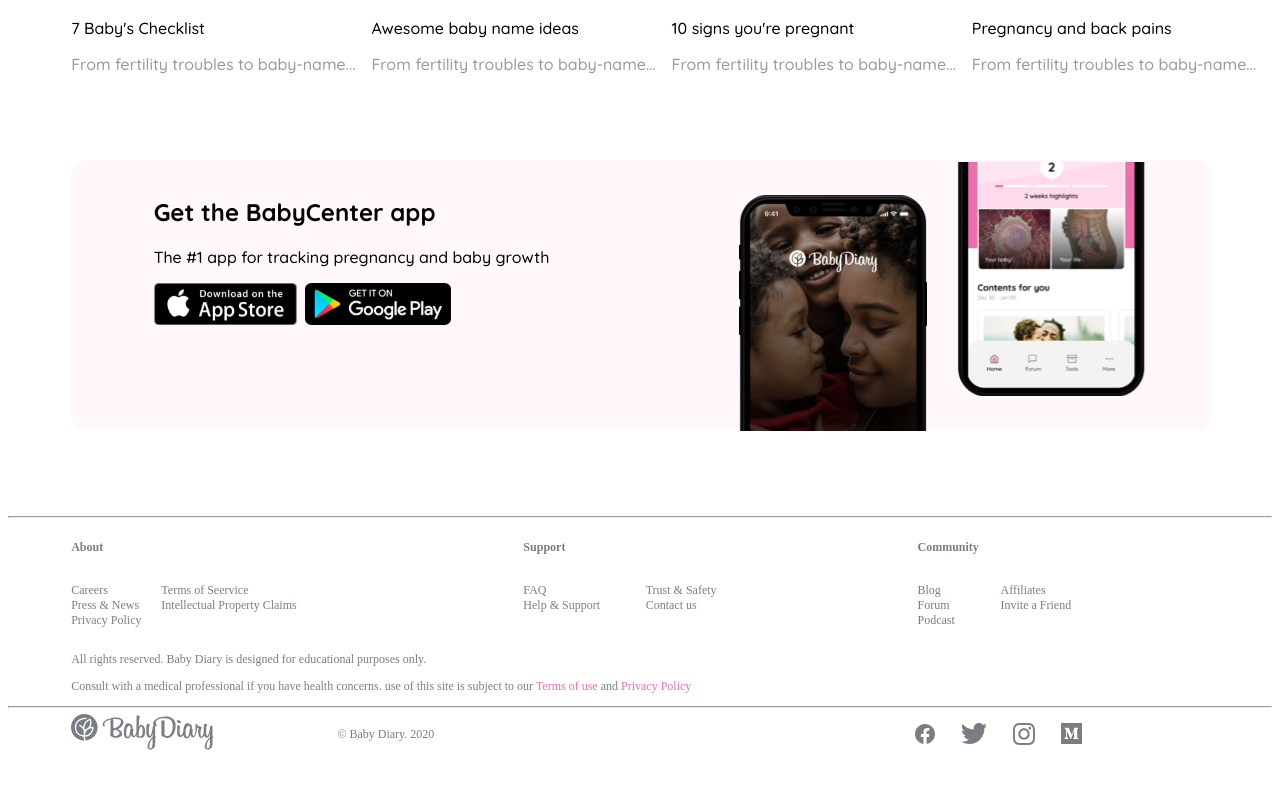
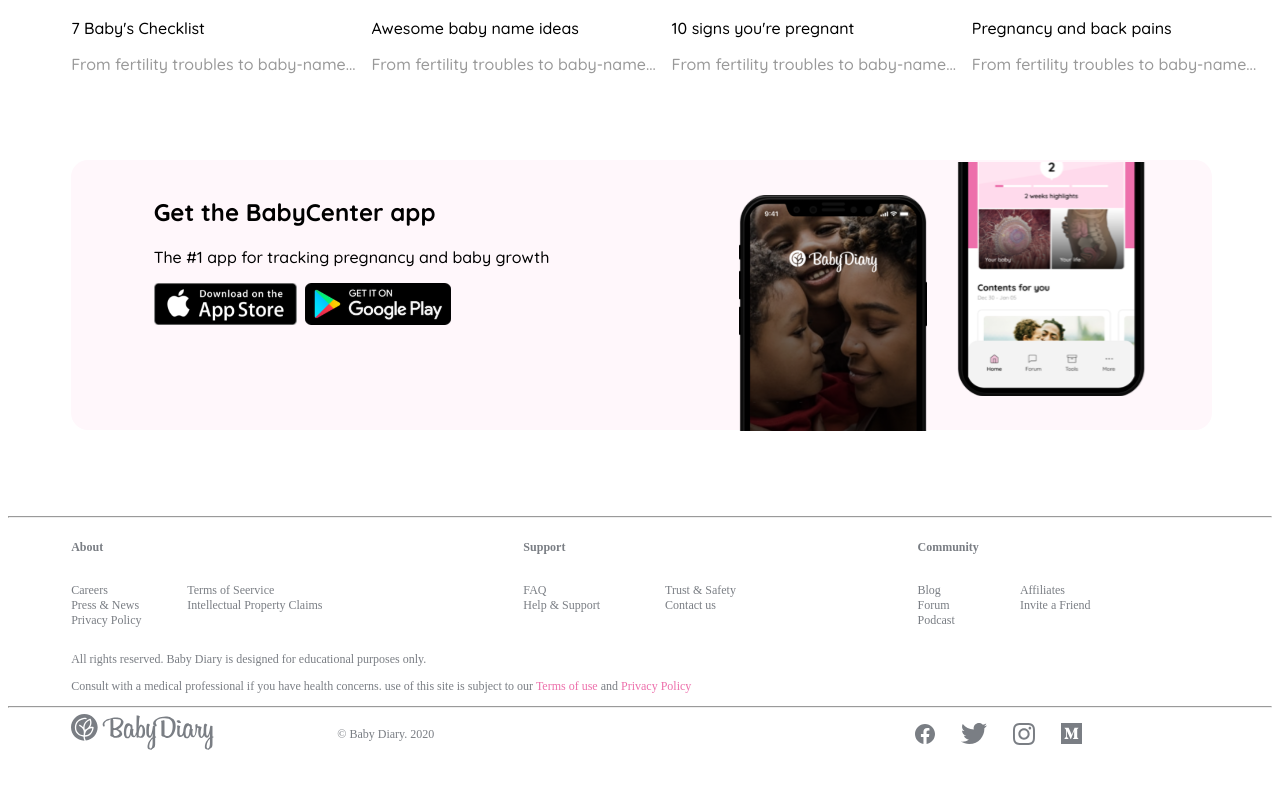
Before and after one commit to betheltoni/baby-diary, a React (Create React App) app: page / in a window 1280 px wide. Shown: the part 3243-4031 px from the top of the page. After the commit the page ends 4005 px from the top, so only its background shows below. Built offline with nearby package versions, Linux system fonts and the light colour scheme.

Commit message:
separate hero section into components 7

```diff
--- a/src/App.scss
+++ b/src/App.scss
@@ -1,3 +1,4 @@
 .App{
     font-size: 'Quicksand';
+    margin: 0;
 }
--- a/src/Components/AmazingDev.scss
+++ b/src/Components/AmazingDev.scss
@@ -12,7 +12,7 @@
     .amazing-dev-header{
         margin-left: 5%;
         padding-top: 10%;
-        width: 30%;
+        width: 40%;
         height: 119px;
         color: white;
 
--- a/src/Components/Footer.scss
+++ b/src/Components/Footer.scss
@@ -1,7 +1,7 @@
 .footer{
     color: #7A7E84;
 
-    padding-bottom: 2%;
+    padding-bottom: 0;
     font-size: 12px;
     ul{
         padding: 0;
@@ -14,7 +14,7 @@
     }
     .innerDiv{
         position: relative;
-        right: 40%;
+        right: 30%;
     }
     span{
         color: #ED6FAB;
```
